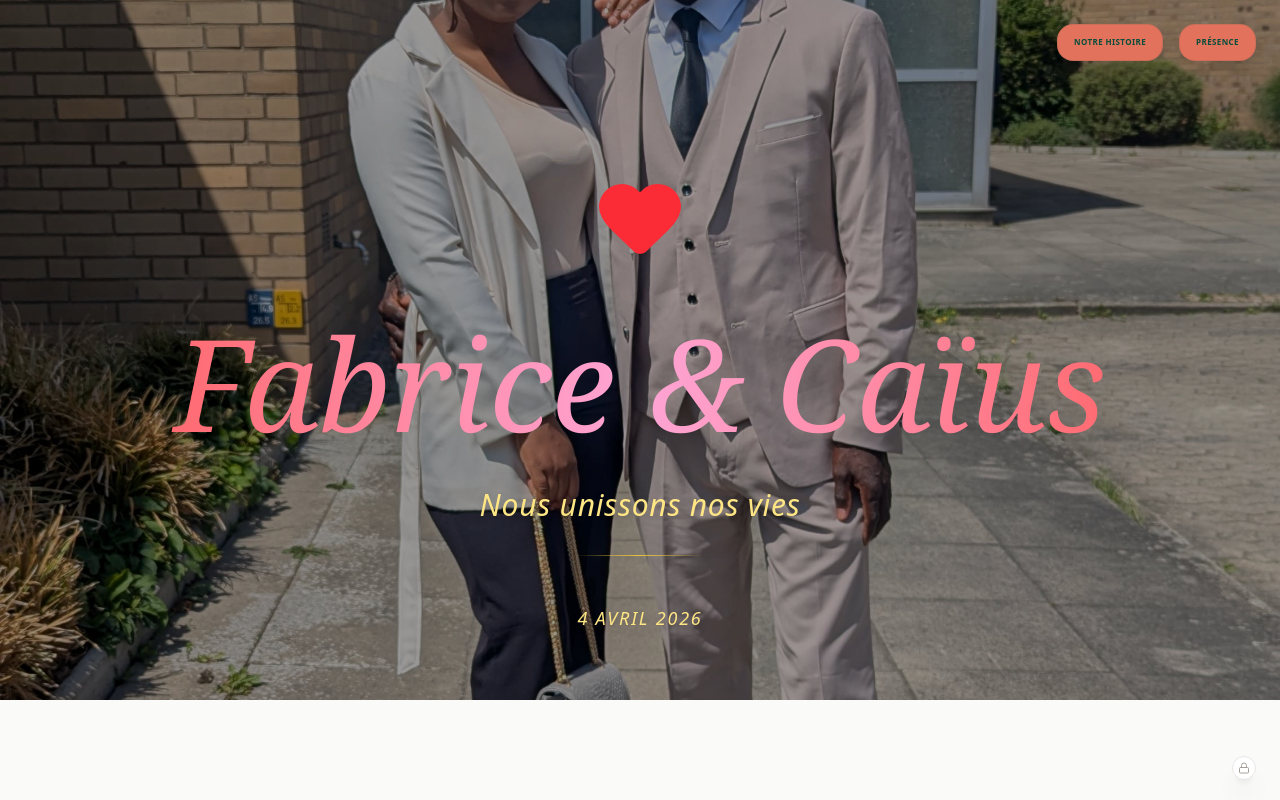
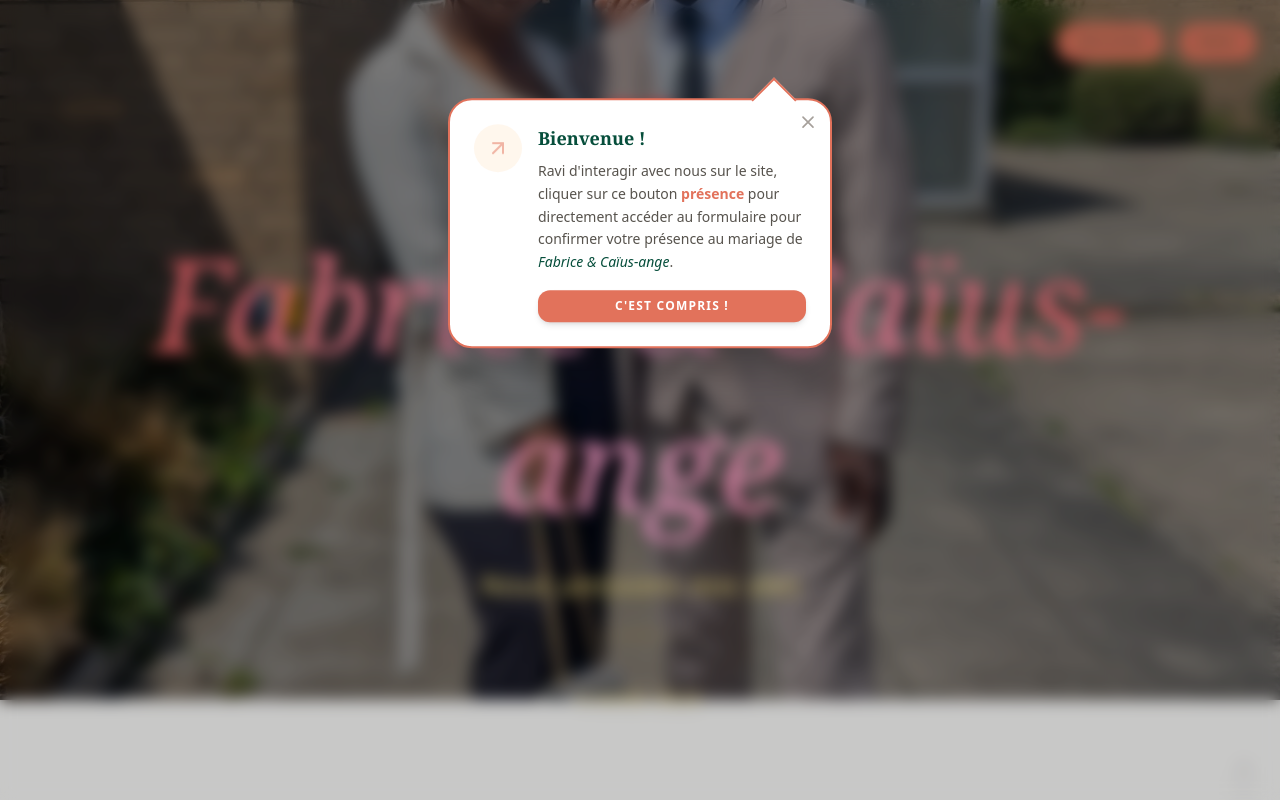
Before and after one commit to Kenmogne1/wedding-app, a React app in the folder frontend/: page / in a window 1280 px wide. Shown: the top 800 px of the page. Built offline with nearby package versions, Linux system fonts and the light colour scheme; the HTML template or start-up script is replaced by a standard one.

Commit message:
onboarding

```diff
--- a/frontend/src/App.jsx
+++ b/frontend/src/App.jsx
@@ -84,7 +84,6 @@ export default function WeddingApp() {
   }, [currentPage, restoreScrollY]);
 
   return (
-    // CHANGEMENT ICI : Fond beige clair (stone-50) et texte gris foncé (stone-800)
     <div className="min-h-screen font-sans bg-stone-50 text-stone-800 selection:bg-red-200 selection:text-red-900">
       <style>{`
         .reveal-on-scroll { opacity: 0; transform: translateY(20px); transition: opacity 600ms ease, transform 600ms ease; }
@@ -92,7 +91,6 @@ export default function WeddingApp() {
         .reveal-scale { transform: scale(.98); transition: transform 600ms ease; }
         .reveal-scale.is-visible { transform: scale(1); }
 
-        /* Ombres plus douces pour le thème clair */
         .card-animate { transform: translateY(6px) scale(0.995); transition: transform 350ms cubic-bezier(.2,.9,.2,1), box-shadow 300ms ease, opacity 450ms ease; }
         .card-animate.is-visible { transform: translateY(0) scale(1); opacity: 1; }
         .card-animate:hover { transform: translateY(-6px) scale(1.01); box-shadow: 0 20px 40px -5px rgba(28, 25, 23, 0.1); }
@@ -109,6 +107,10 @@ export default function WeddingApp() {
         .shimmer::after { content: ''; position: absolute; left: -120%; top: 0; width: 60%; height: 100%; background: linear-gradient(90deg, rgba(255,255,255,0), rgba(255,255,255,0.4), rgba(255,255,255,0)); transform: skewX(-12deg); animation: shimmer 2.2s linear infinite; }
         @keyframes shimmer { to { left: 120%; } }
         .animate-float { animation: float 18s linear infinite; }
+
+        /* Animation pour le message de bienvenue */
+        @keyframes bounce-subtle { 0%, 100% { transform: translateY(0); } 50% { transform: translateY(-8px); } }
+        .animate-bounce-subtle { animation: bounce-subtle 3s ease-in-out infinite; }
       `}</style>
 
       {currentPage === 'home' && <HomePage onNavigate={navigate} />}
--- a/frontend/src/pages/HomePage.jsx
+++ b/frontend/src/pages/HomePage.jsx
@@ -1,11 +1,11 @@
 import React, { useState, useEffect } from 'react';
-import { Heart, Calendar, MapPin, Clock, Lock, AlertCircle } from 'lucide-react';
+import { Heart, Calendar, MapPin, Clock, Lock, AlertCircle, X, ArrowUpRight } from 'lucide-react';
 
 // --- CONFIGURATION ---
 const CONFIG = {
-  coupleNames: "Fabrice\u00A0&\u00A0Caïus",
+  coupleNames: "Fabrice\u00A0&\u00A0Caïus-ange",
   groomName: "Fabrice",
-  brideName: "Caïus",
+  brideName: "Caïus-ange",
   weddingDate: "2026-04-04T20:00:00",
   rsvpDeadline: "2026-03-20T20:00:00",
   venue: "Yaoundé, Quartier Manguier",
@@ -46,7 +46,7 @@ const FlowerImage = ({ className = '', alt = 'Fleur décorative' }) => {
           alt={alt}
           className={imgClass}
           onLoad={() => setLoaded(true)}
-          setError={() => setError(true)}
+          onError={() => setError(true)}
           style={{ objectFit: 'contain' }}
         />
       )}
@@ -78,11 +78,57 @@ const MagnoliaRight = ({ className }) => (
   </svg>
 );
 
+// --- COMPOSANT GUIDE DE BIENVENUE (ONBOARDING) ---
+const WelcomeGuide = ({ onClose }) => {
+  return (
+    <div className="fixed inset-0 z-[100] flex items-start justify-center sm:justify-end p-4 sm:p-10 bg-black/20 backdrop-blur-sm transition-all duration-500">
+      <div className="relative mt-20 sm:mt-16 bg-white rounded-3xl p-6 shadow-2xl max-w-sm border-2 border-[#E2725B] animate-bounce-subtle">
+        <div className="absolute -top-4 right-10 w-8 h-8 bg-white border-t-2 border-l-2 border-[#E2725B] rotate-45"></div>
+        <button onClick={onClose} className="absolute top-3 right-3 text-stone-400 hover:text-[#E2725B] transition-colors">
+          <X size={20} />
+        </button>
+        <div className="flex items-start gap-4">
+          <div className="bg-orange-50 p-3 rounded-full flex-shrink-0">
+             <ArrowUpRight className="text-[#E2725B] animate-pulse" size={24} />
+          </div>
+          <div>
+            <h4 className="font-serif text-[#064E3B] font-bold text-lg mb-2">Bienvenue !</h4>
+            <p className="text-stone-600 text-sm leading-relaxed">
+              Ravi d'interagir avec nous sur le site, cliquer sur ce bouton <span className="text-[#E2725B] font-bold">présence</span> pour directement accéder au formulaire pour confirmer votre présence au mariage de <span className="italic font-medium text-[#064E3B]">Fabrice & Caïus-ange</span>.
+            </p>
+            <button
+              onClick={onClose}
+              className="mt-4 w-full py-2 bg-[#E2725B] text-white rounded-xl text-xs font-bold uppercase tracking-widest hover:bg-[#d6614a] transition-colors shadow-md"
+            >
+              C'est compris !
+            </button>
+          </div>
+        </div>
+      </div>
+    </div>
+  );
+};
+
 // --- COMPOSANT HOMEPAGE ---
 const HomePage = ({ onNavigate }) => {
   const [timeLeft, setTimeLeft] = useState({ days: 0, hours: 0, minutes: 0, seconds: 0 });
   const [scrollY, setScrollY] = useState(0);
   const [isDeadlinePassed, setIsDeadlinePassed] = useState(false);
+  const [showGuide, setShowGuide] = useState(false);
+
+  useEffect(() => {
+    // Vérifier si c'est la première visite pour afficher le guide
+    const hasSeenGuide = localStorage.getItem('wedding_guide_seen');
+    if (!hasSeenGuide) {
+      const timer = setTimeout(() => setShowGuide(true), 1500);
+      return () => clearTimeout(timer);
+    }
+  }, []);
+
+  const closeGuide = () => {
+    setShowGuide(false);
+    localStorage.setItem('wedding_guide_seen', 'true');
+  };
 
   useEffect(() => {
     const calculateTime = () => {
@@ -117,12 +163,15 @@ const HomePage = ({ onNavigate }) => {
     <div className="min-h-screen overflow-x-hidden relative">
       <FloatingHearts />
 
+      {/* Guide Onboarding */}
+      {showGuide && <WelcomeGuide onClose={closeGuide} />}
+
       {/* Hero Section */}
       <section
         className="relative min-h-screen flex items-center justify-center px-4 py-12 reveal-on-scroll reveal-scale bg-stone-900"
         style={{ backgroundImage: "url('/picture.jpeg')", backgroundSize: 'cover', backgroundPosition: 'center center', backgroundRepeat: 'no-repeat' }}
       >
-        {/* BOUTONS DE RACCOURCIS OPTIMISÉS (RESPONSIVE) */}
+        {/* BOUTONS DE RACCOURCIS (RESPONSIVE) */}
         <div className="absolute top-4 right-3 sm:top-6 sm:right-6 z-20 flex gap-2 sm:gap-4">
           <button
             onClick={() => document.getElementById('notre-histoire')?.scrollIntoView({ behavior: 'smooth' })}
@@ -131,7 +180,10 @@ const HomePage = ({ onNavigate }) => {
             Notre Histoire
           </button>
           <button
-            onClick={() => onNavigate('rsvp-oui')}
+            onClick={() => {
+              if (showGuide) closeGuide();
+              onNavigate('rsvp-oui');
+            }}
             className="px-2.5 py-1.5 sm:px-4 sm:py-3 bg-[#E2725B] text-[#064E3B] font-bold text-[8px] sm:text-[10px] md:text-xs rounded-xl sm:rounded-2xl shadow-lg hover:scale-105 transition-transform border border-[#064E3B]/10 uppercase tracking-wider whitespace-nowrap"
           >
             Présence
@@ -257,7 +309,7 @@ const HomePage = ({ onNavigate }) => {
         </div>
       </section>
 
-      {/* Story Section */}
+      {/* Notre Histoire */}
       <section id="notre-histoire" className="py-16 md:py-24 px-4 relative reveal-on-scroll scroll-mt-24">
         <div className="max-w-5xl mx-auto">
           <div className="flex items-center justify-center mb-16 md:mb-20 px-4">
```
